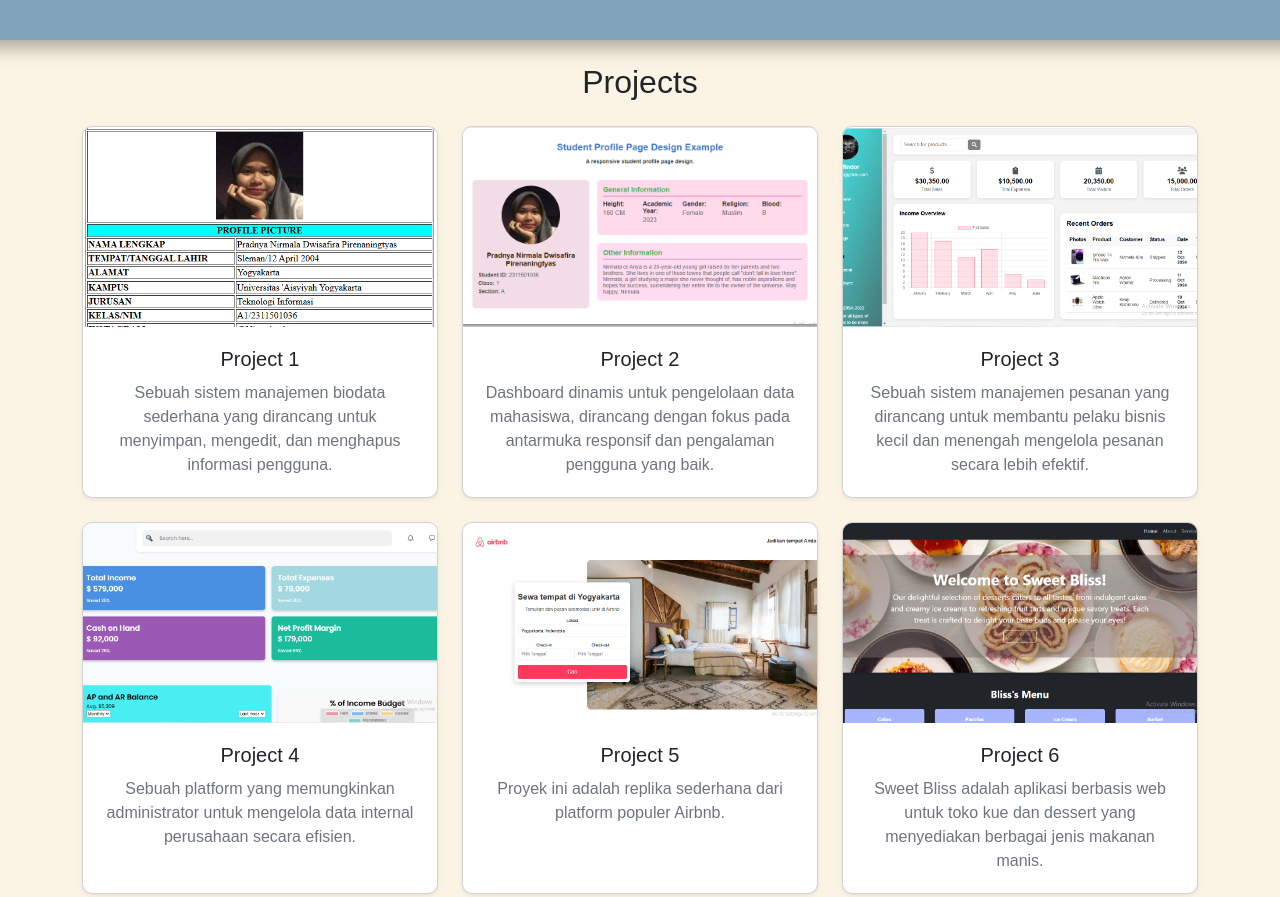
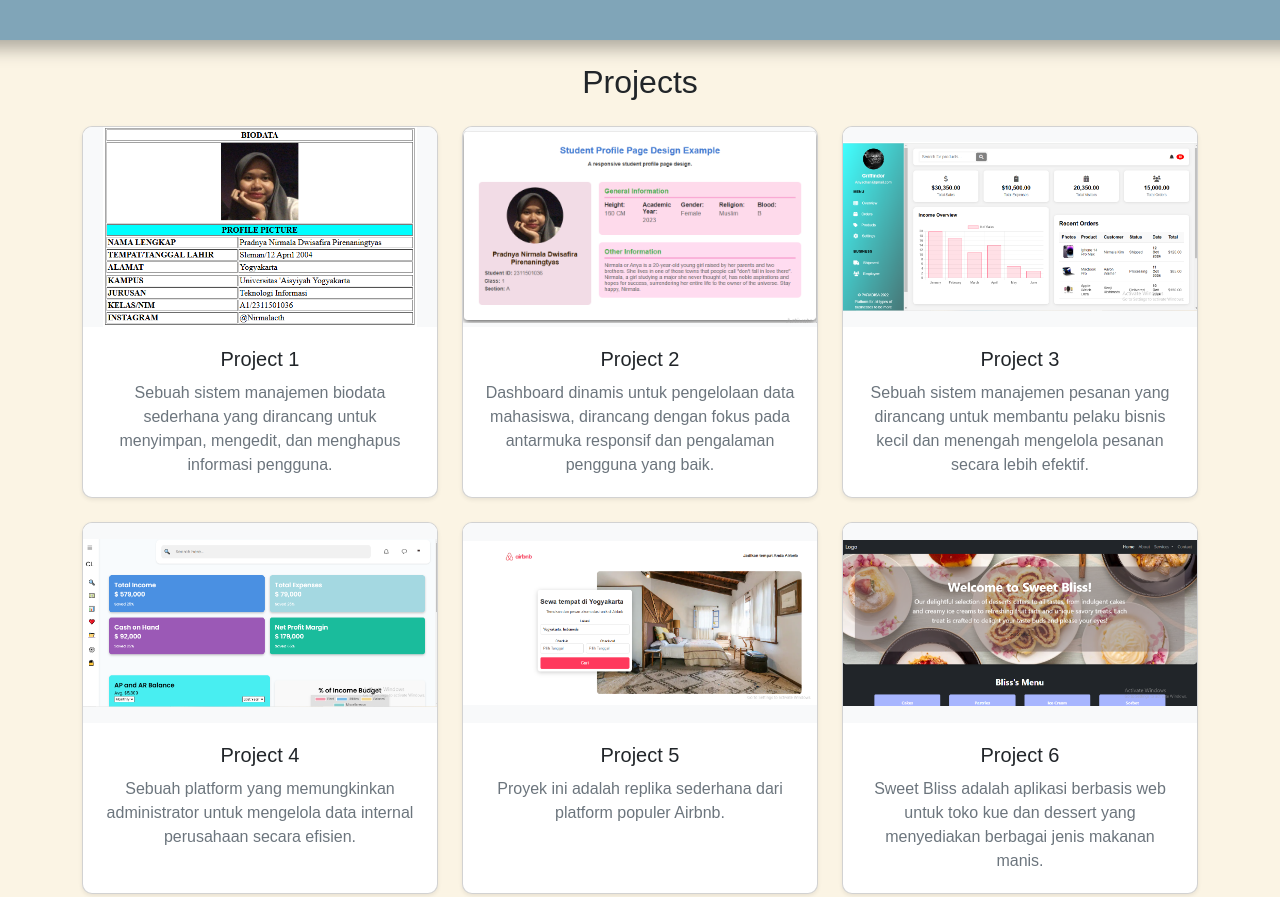
Before and after one commit to Nirmalaeth/Responsi1, a plain HTML site: page index.html in a window 1280 px wide. Shown: the part 1900-2797 px from the top of the page. Drawn offline with nearby package versions, Linux system fonts and the light colour scheme; some packages are replaced by stand-ins of ours; a script that the page names is missing.

Commit message:
Update style.css

```diff
--- a/style.css
+++ b/style.css
@@ -109,7 +109,9 @@ footer {
 
 .card img {
     height: 200px; /* Mengatur tinggi gambar di bagian atas card */
-    object-fit: cover; /* Memastikan gambar terpotong dengan baik */
+    width: 100%; /* Memastikan gambar mengisi lebar penuh */
+    object-fit: contain; /* Menampilkan seluruh gambar tanpa memotong */
+    background-color: #f8f9fa; /* Menambahkan latar belakang jika gambar tidak penuh */
 }
 
 .card-body {
```
